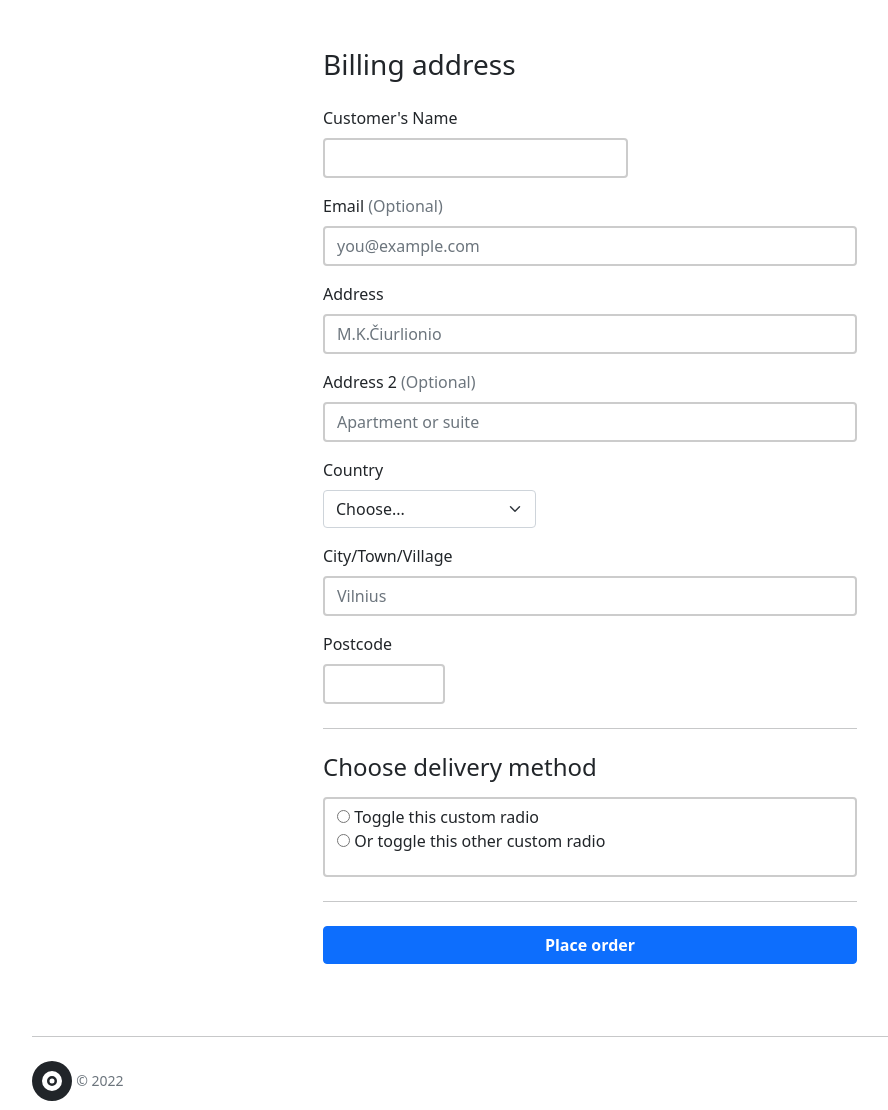
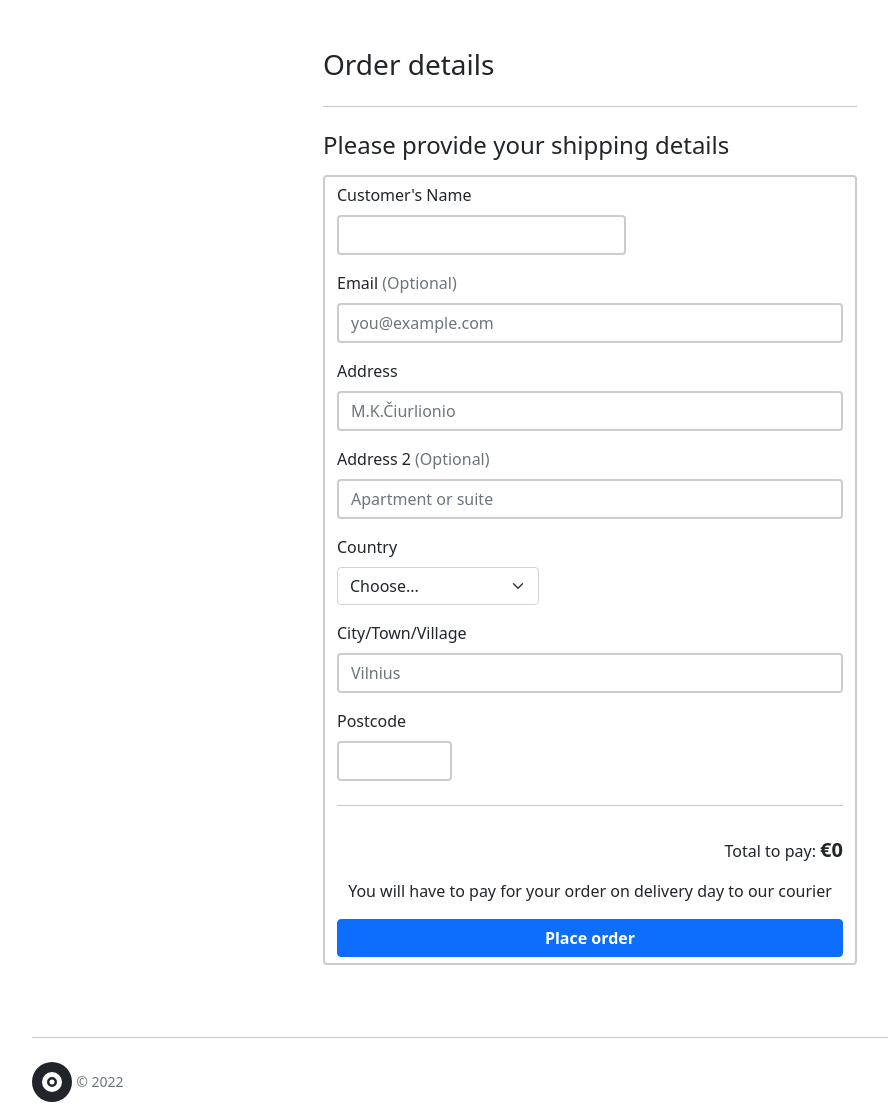
Before and after one commit to exnihiloo/ptu5_store, a Django app: page /payment/payment/ in a window 1280 px wide. Shown: the part 77-1187 px from the top of the page, without its empty margins (50-938 px from the left). Run offline with Django 4.2, Linux system fonts and the light colour scheme; the visitor is signed in with stand-in values (Sample User, id 1); data that the repository does not hold is empty; some libraries are stand-ins or nearby versions.

Commit message:
order details updated

```diff
--- a/templates/payment/payment.html
+++ b/templates/payment/payment.html
@@ -1,6 +1,6 @@
 {% extends "store/base.html" %}
 {% load static %}
-{% block title %}Pay for the order{% endblock %}
+{% block title %}Place order{% endblock %}
 {% block content %}
 
 <style>
@@ -27,10 +27,13 @@
         <div class="container">
           <div class="row">
             <div id="payment-form" class="col-12 col-lg-6 mx-auto">
-              <h3 class="mb-4">Billing address</h3>
-
+              <h3 class="mb-4">Order details</h3>
+              <hr class="my-4">
+              <h4 class="mb-3">Please provide your shipping details</h4>
+              <form class="account-form rounded">
+                <div class="form-control" id="mycode">
                 <div id="card-errors" class="a" role="alert"></div>
-              <form>
+                {% comment %} <form class="account-form rounded"> {% endcomment %}
                   <div class="row g-3">
                     <div class="col-sm-7">
                       <label for="firstName" class="form-label">Customer's Name</label>
@@ -84,18 +87,8 @@
                     </div>
                   </div>
                   <hr class="my-4">
-                <h4 class="mb-3">Choose delivery method</h4>
-                <div id="card-element" class="form-control form-control-payment">
-                    <div class="custom-control custom-radio">
-                        <input type="radio" class="custom-control-input" id="customControlValidation2" name="radio-stacked" required>
-                        <label class="custom-control-label" for="customControlValidation2">Toggle this custom radio</label>
-                      </div>
-                      <div class="custom-control custom-radio mb-3">
-                        <input type="radio" class="custom-control-input" id="customControlValidation3" name="radio-stacked" required>
-                        <label class="custom-control-label" for="customControlValidation3">Or toggle this other custom radio</label>
-                    </div>
-                </div>
-                <hr class="my-4">
+                  <div class="pt-2 text-end mb-3">Total to pay: <span class="fw-bold h5">€</span><span id="total" class="fw-bold h5">{{basket.get_total_price}}</span></div>
+                  <p class="text-center">You will have to pay for your order on delivery day to our courier</p>
                   <button id="submit" class="btn btn-primary w-100 fw-bold" data-secret="{{ client_secret }}">Place order</button>
               </form>
               </div>
@@ -105,13 +98,16 @@
       </div>
     </div>
   </div>
+</div>
 
 
-<script>
+
+
+{% comment %} <script>
     {% comment %} Make csrf token availble in JS files {% endcomment %}
-    var CSRF_TOKEN = '{{ csrf_token }}';
+    {% comment %} var CSRF_TOKEN = '{{ csrf_token }}';
 </script>
 <script src="https://js.stripe.com/v3/"></script>
-<script src="{% static 'payment/index.js' %}" data-rel-js></script>
+<script src="{% static 'payment/index.js' %}" data-rel-js></script> {% endcomment %}
 
 {% endblock %}
```
Lines whose indentation alone changed are shown as unchanged.
